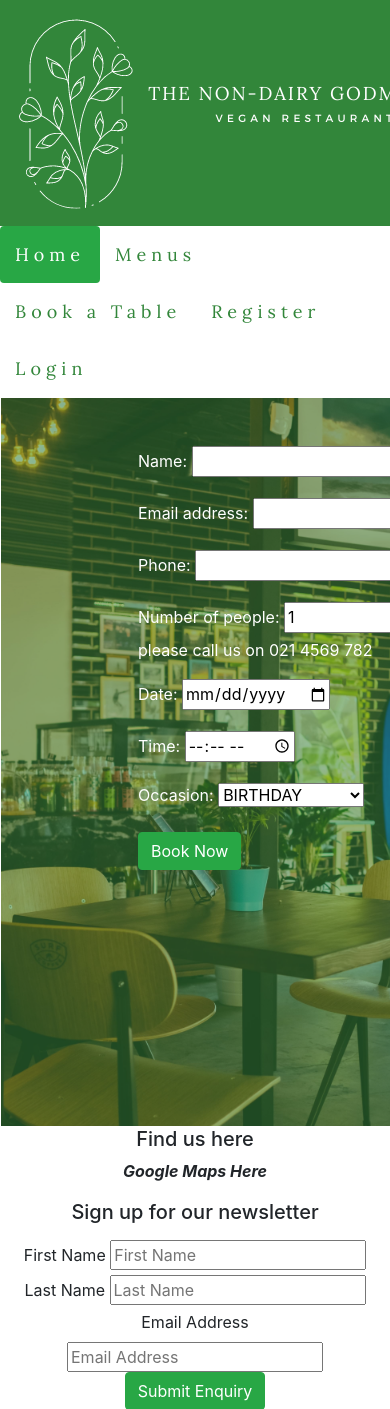
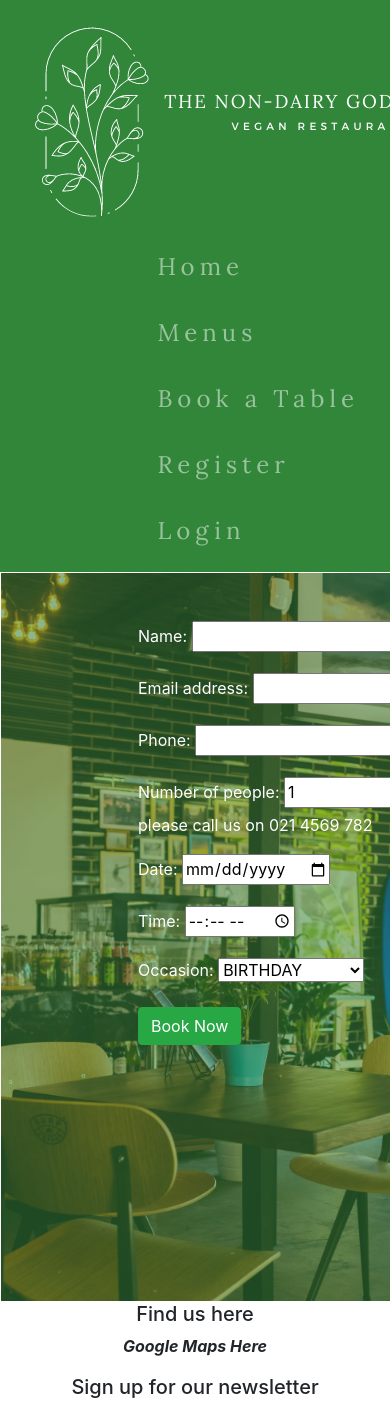
Before and after one commit to Martiless/nondairy-godmother, a Django app: page /bookings/ in a window 390 px wide; the page is wider, and only the part inside the window is pictured. Shown: the top 1409 px of that part. Run offline with Django 3.2, Linux system fonts and the light colour scheme; some libraries are stand-ins or nearby versions.

Commit message:
Edit nav bar in base.html

```diff
--- a/static/css/style.css
+++ b/static/css/style.css
@@ -14,15 +14,9 @@ header {
 /* Navigation bar */
 .nav-item .nav-link {
     font-family: Lora, sans-serif;
-    font-size: large;
+    font-size: x-large;
     letter-spacing: 5px;
-    color: #32863A;
     padding: 15px;
-
-}
-
-.nav-pill {
-    color: #32863A;
 }
 
 /* Main area on home page */
--- a/templates/base.html
+++ b/templates/base.html
@@ -15,18 +15,23 @@
     <title> The Non Dairy Godmother</title>
 </head>
 
-<body>
+<body class="d-flex flex-column h-100 main-bg">
     <!-- Logo image and navigation bar -->
-    <header>
+    <!--<header>
         <div class="row">
-            <a href="{% url 'bookingsystem:home' %}" class="col-md-7 logo">
+            <a href="{% url 'bookingsystem:home' %}">
                 <img src="{% static 'images/website_logo.png' %}" alt="logo">
-
             </a>
-            <div class="col-md-5">
-                <ul class="nav nav-pills">
+        </div>
+    </header>-->
+    <nav class="navbar navbar-expand-lg navbar-dark" style="background-color: #32863A;">
+        <a href="{% url 'bookingsystem:home' %}">
+            <img src="{% static 'images/website_logo.png' %}" alt="logo">
+        </a>
+        <div class="container-fluid">
+            <ul class="navbar-nav ml-auto">
                 <li class="nav-item">
-                        <a class="nav-link active bg-success text-white" href="{% url 'bookingsystem:home' %}">Home</a>
+                    <a class="nav-link" href="{% url 'bookingsystem:home' %}">Home</a>
                 </li>
                 <li class="nav-item">
                     <a class="nav-link" href="{% url 'bookingsystem:menus' %}">Menus</a>
@@ -47,12 +52,9 @@
                 </li>
                 {% endif %}
             </ul>
-
-
         </div>
         </div>
-
-    </header>
+    </nav>
 
 
     <main class="flex-shrink-0 main-bg">
@@ -114,7 +116,6 @@
         </footer>
     </section>
 
-
 </body>
 
 </html>
```
Also changed, not shown: nondairygodmother/settings.py (+9 -0 lines). Lines whose indentation alone changed are shown as unchanged.
